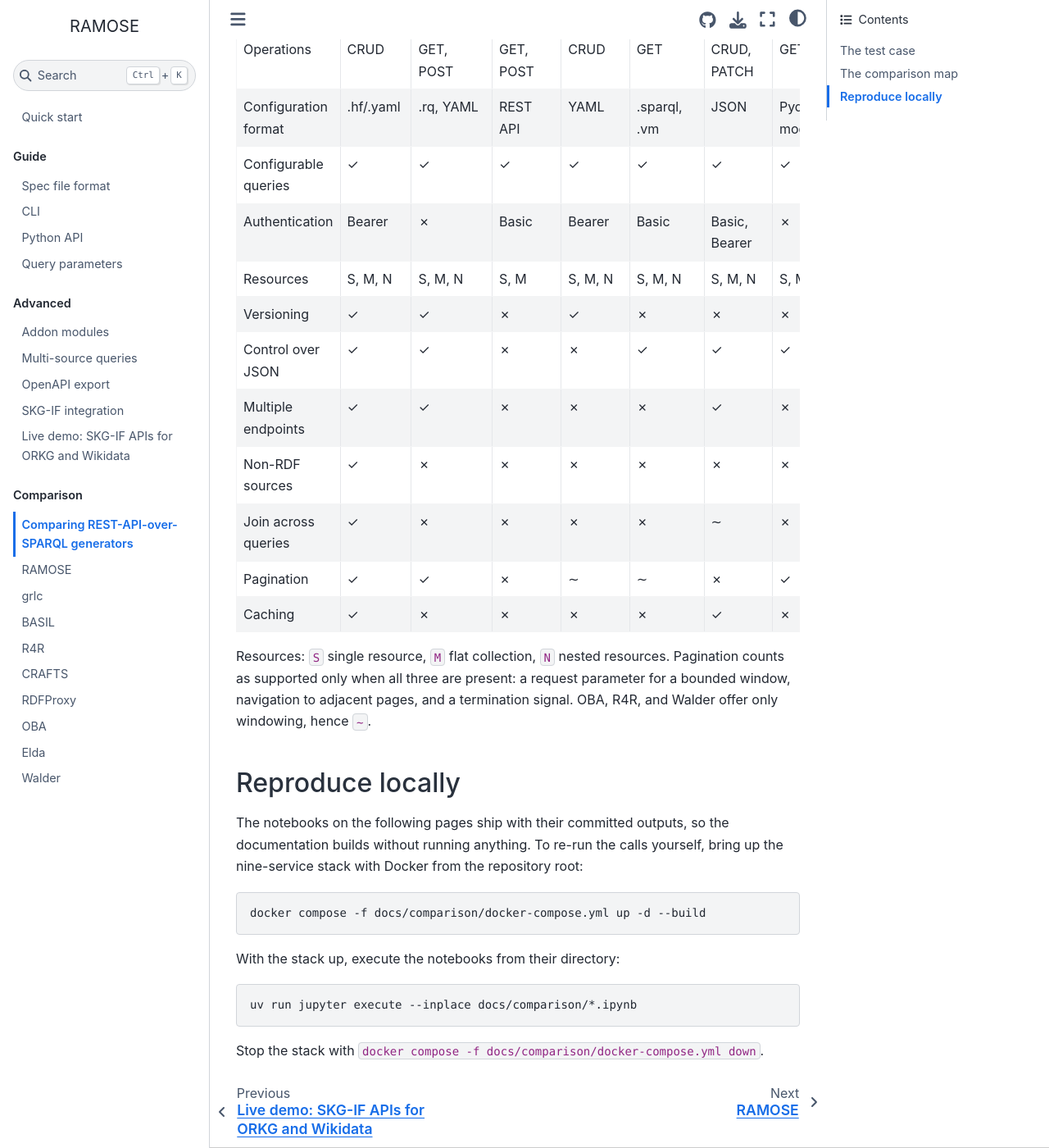
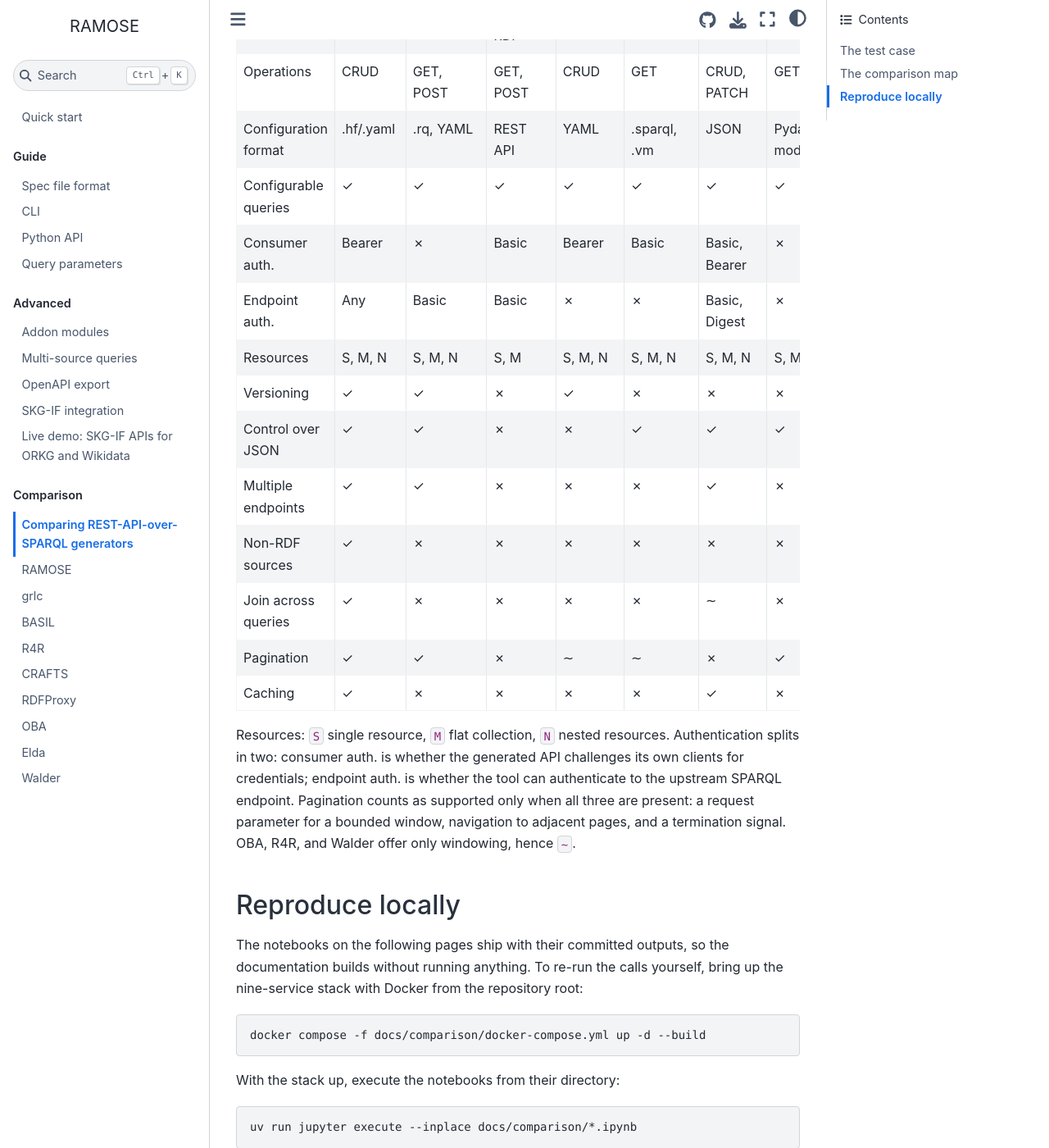
Before and after one commit to opencitations/ramose, a Jupyter Book: the page built from docs/comparison/intro.md, in a window 1280 px wide and 1400 px high, scrolled down 1350 px. Shown: the whole window at 82% size. Built offline with Jupyter Book 1.0.4 settings and Sphinx 7.4.7 and the Sphinx Book theme 1.1.4, drawn with Linux system fonts in a browser that asks for light colours; some of the changed text lies outside the part shown.

Commit message:
docs(comparison): demonstrate ramose non-rdf sources
Also split consumer and endpoint auth in the comparison table.

```diff
--- a/docs/comparison/intro.md
+++ b/docs/comparison/intro.md
@@ -18,7 +18,7 @@
 - Meta: `https://sparql.opencitations.net/meta`
 - Index: `https://sparql.opencitations.net/index`
 
-All tools are tested across six dimensions: join, output, pagination, versioning, API description, and authentication.
+All tools are tested across six dimensions: join, output, pagination, versioning, API description, and consumer authentication. The RAMOSE notebook additionally demonstrates reading a non-RDF CSV source.
 
 ## The comparison map
 
@@ -32,7 +32,8 @@
 | Operations | CRUD | GET, POST | GET, POST | CRUD | GET | CRUD, PATCH | GET | GET | GET |
 | Configuration format | .hf/.yaml | .rq, YAML | REST API | YAML | .sparql, .vm | JSON | Pydantic model | RDF/Turtle | YAML |
 | Configurable queries | ✓ | ✓ | ✓ | ✓ | ✓ | ✓ | ✓ | ✓ | ✓ |
-| Authentication | Bearer | ✗ | Basic | Bearer | Basic | Basic, Bearer | ✗ | ✗ | ✗ |
+| Consumer auth. | Bearer | ✗ | Basic | Bearer | Basic | Basic, Bearer | ✗ | ✗ | ✗ |
+| Endpoint auth. | Any | Basic | Basic | ✗ | ✗ | Basic, Digest | ✗ | Basic | ✗ |
 | Resources | S, M, N | S, M, N | S, M | S, M, N | S, M, N | S, M, N | S, M, N | S, M, N | S, M, N |
 | Versioning | ✓ | ✓ | ✗ | ✓ | ✗ | ✗ | ✗ | ✗ | ✗ |
 | Control over JSON | ✓ | ✓ | ✗ | ✗ | ✓ | ✓ | ✓ | ✓ | ✓ |
@@ -42,7 +43,7 @@
 | Pagination | ✓ | ✓ | ✗ | ∼ | ∼ | ✗ | ✓ | ✓ | ∼ |
 | Caching | ✓ | ✗ | ✗ | ✗ | ✗ | ✓ | ✗ | ✓ | ✓ |
 
-Resources: `S` single resource, `M` flat collection, `N` nested resources. Pagination counts as supported only when all three are present: a request parameter for a bounded window, navigation to adjacent pages, and a termination signal. OBA, R4R, and Walder offer only windowing, hence `∼`.
+Resources: `S` single resource, `M` flat collection, `N` nested resources. Authentication splits in two: consumer auth. is whether the generated API challenges its own clients for credentials; endpoint auth. is whether the tool can authenticate to the upstream SPARQL endpoint. Pagination counts as supported only when all three are present: a request parameter for a bounded window, navigation to adjacent pages, and a termination signal. OBA, R4R, and Walder offer only windowing, hence `∼`.
 
 ## Reproduce locally
 
--- /dev/null
+++ b/docs/comparison/ramose/articles.csv
@@ -0,0 +1,2 @@
+doi,title,venue
+10.1007/s11192-022-04367-w,Identifying And Correcting Invalid Citations Due To DOI Errors In Crossref Data,Scientometrics
```
Also changed, not shown: docs/comparison/ramose.ipynb, 2 other files.
